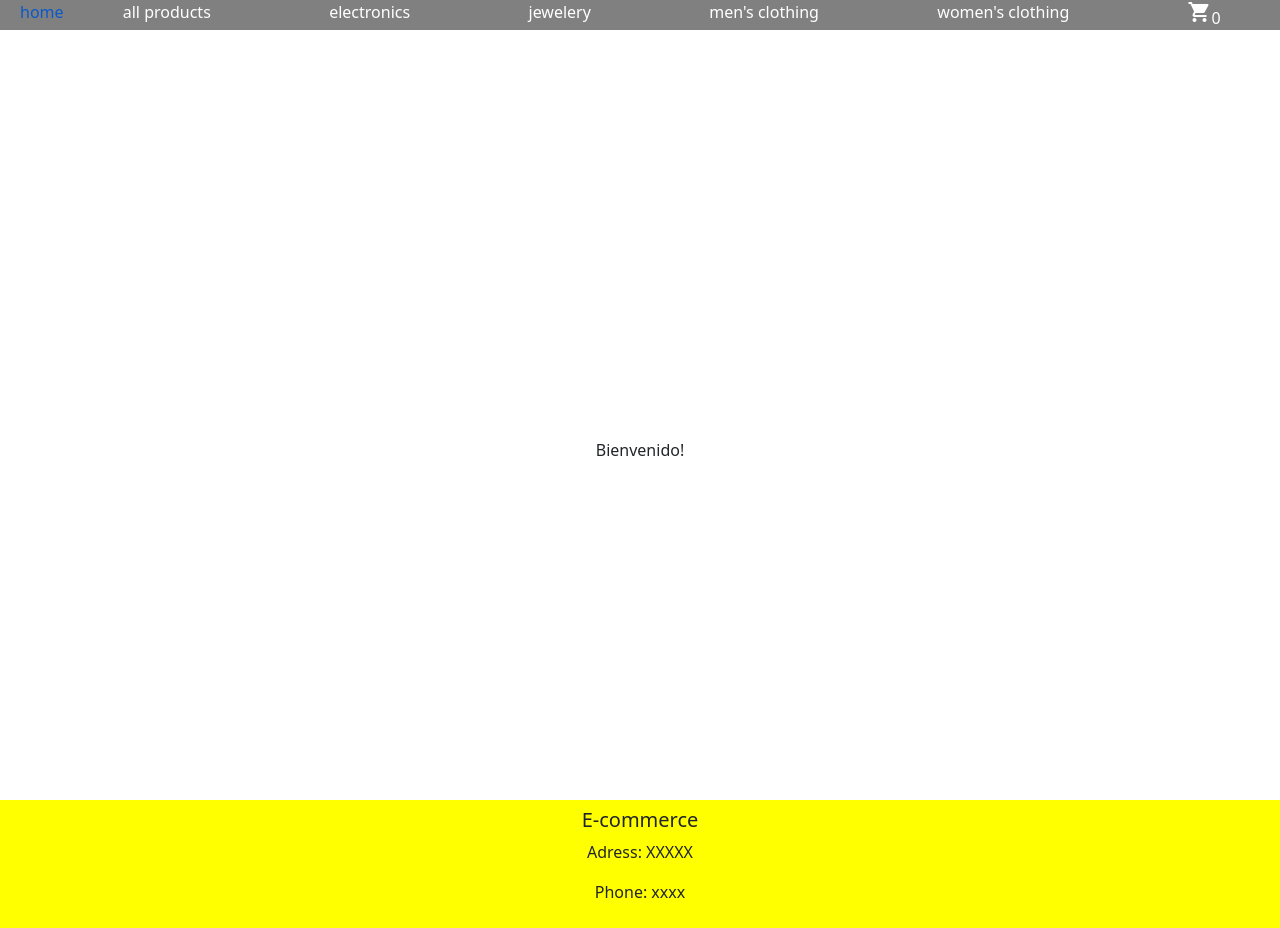
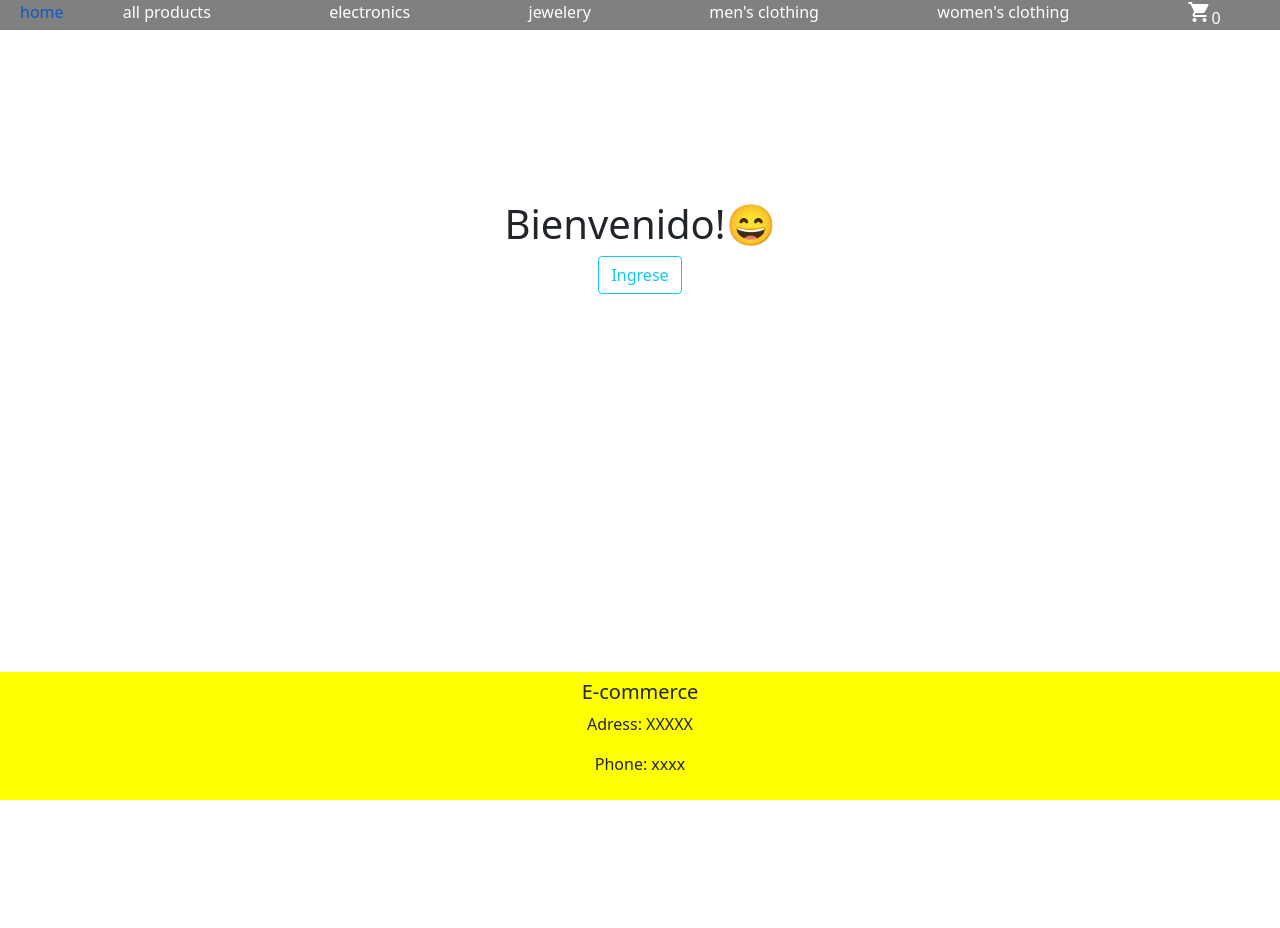
Before and after one commit to vueno1/my-app-Ueno, a React (Create React App) app: page / in a window 1280 px wide. After the commit the page ends 800 px from the top, so only its background shows below. Built offline with nearby package versions, Linux system fonts and the light colour scheme.

Commit message:
ajuste css, toastify

```diff
--- a/src/App.js
+++ b/src/App.js
@@ -8,6 +8,8 @@ import ItemDetailContainer from "./componentes/main/details/ItemDetailContainer"
 import { BrowserRouter, Routes, Route } from "react-router-dom";
 import CustomProvider from "./componentes/context/mi contexto";
 import 'bootstrap/dist/css/bootstrap.min.css';
+import { ToastContainer} from 'react-toastify';
+import 'react-toastify/dist/ReactToastify.css';
 
 const App = () => {
 
@@ -34,6 +36,8 @@ const App = () => {
                         <Route path= "/carrito" element= {<Carrito/>} />
                     </Routes>
 
+                    <ToastContainer />
+
                     <Footer/>
 
                 </BrowserRouter>
--- a/src/Carrito.js
+++ b/src/Carrito.js
@@ -1,8 +1,10 @@
 import { useContexto } from './componentes/context/mi contexto'
 import { Link } from 'react-router-dom'
-import { Card, Button } from 'react-bootstrap'
+import { Card, Button} from 'react-bootstrap'
 import { db } from './firebase'
 import { addDoc, collection, serverTimestamp } from 'firebase/firestore'
+import Formulario from './Formulario'
+
 
 function Carrito() {
 
@@ -32,7 +34,10 @@ function Carrito() {
     }
 
     return (
+
         <div className='carrito'>
+
+            <h1>Sector Carrito:</h1>
             {carrito.length > 0 ? (
                 <ul>
                     {carrito.map ((producto, indice) => {
@@ -72,7 +77,9 @@ function Carrito() {
                     <Card className='carritoNoHayNada'>
                         <Card.Body>No hay productos en el carrito</Card.Body>
                     </Card>
-                    <Link to="/productos">sigo comprando</Link>
+                    <Link to="/productos" >
+                        <Button variant="info">Seguir la Compra</Button>
+                    </Link>
                 </div>
             )}
         </div>
--- /dev/null
+++ b/src/Formulario.js
@@ -0,0 +1,14 @@
+import React from 'react';
+
+
+
+
+const Formulario = () => {
+    return (
+        <div>
+
+        </div>
+    );
+}
+
+export default Formulario;
--- a/src/Home.js
+++ b/src/Home.js
@@ -1,12 +1,19 @@
 import React from 'react'
+import { Button } from 'react-bootstrap'
+import { Link } from 'react-router-dom'
+
 
 
 function Home () {
 
+
     return (
         <main className='mainDetalle'>
             <div className='home'>
-                Bienvenido!
+                <h1>Bienvenido!😄</h1>
+                <Link to="/productos" className='btn_ingrese'>
+                    <Button variant="outline-info">Ingrese</Button>
+                </Link>
             </div>
         </main>
     )
--- a/src/componentes/context/mi contexto.js
+++ b/src/componentes/context/mi contexto.js
@@ -32,7 +32,7 @@ const CustomProvider = ({children}) => {
 
         producto.map ( (e) => {
             const precioPorCantidad = e.precio*cantidad
-            setPrecioTotal (precioTotal + precioPorCantidad)
+            return setPrecioTotal (precioTotal + precioPorCantidad)
         })
         setCantidadTotal (cantidadTotal + cantidad)
     }
--- a/src/componentes/main/ItemCount.js
+++ b/src/componentes/main/ItemCount.js
@@ -1,6 +1,8 @@
 import React from 'react'
 import Button from 'react-bootstrap/Button'
 import { useState } from "react";
+import { toast } from 'react-toastify';
+
 
 function ItemCount({stock, initial, onAdd }) {
 
@@ -29,6 +31,23 @@ function ItemCount({stock, initial, onAdd }) {
         onAdd (contador)
     }
 
+    const toastify = () => {
+        toast ('✔️ agregado a carrito', {
+        position: "top-right",
+        autoClose: 3000,
+        hideProgressBar: false,
+        closeOnClick: true,
+        pauseOnHover: true,
+        draggable: true,
+        progress: undefined,
+        })
+    }
+
+    const mensaje = () => {
+        agregarCantidad ()
+        toastify ()
+    }
+
     return (
         <div className= "divBotonesFuera">
             <div className= "divBotones">
@@ -38,7 +57,8 @@ function ItemCount({stock, initial, onAdd }) {
             </div>
 
             <div className= "divBotonAgregarCarrito">
-                <Button onClick= {agregarCantidad} variant="outline-info">Agregar al Carrito </Button>
+                <Button onClick= {mensaje} variant="outline-info">Agregar al Carrito </Button>
+
             </div>
         </div>
     )
--- a/src/componentes/main/details/ItemDetailContainer.js
+++ b/src/componentes/main/details/ItemDetailContainer.js
@@ -50,7 +50,7 @@ function ItemDetailContainer() {
 
     return (
 
-        <main className= "mainDetalle">
+        <main>
             {
                 loading? (<BeatLoader/>) : <ItemDetail producto={item} />
             }
--- a/src/style.css
+++ b/src/style.css
@@ -7,11 +7,26 @@
 #root {
     display: flex;
     flex-direction: column;
+    height: 100vh;
+}
+
+.mainDetalle {
+    display: flex;
+    justify-content: center;
+
 }
 
 .home {
-    padding: 100px 0;
+    padding-top: 200px;
+    display: flex;
+    justify-content: center;
+    flex-direction: column;
+}
 
+.btn_ingrese {
+    display: flex;
+    justify-content: center;
+    text-decoration: none;
 }
 
 .header {
@@ -107,14 +122,6 @@
     margin: 100px;
 }
 
-.mainDetalle {
-    padding-top: 100px;
-    height: 100vh;
-    display: flex;
-    justify-content: center;
-    align-items: center;
-}
-
 .footer {
     background-color: yellow;
     padding: 0.5rem 0;
@@ -124,9 +131,7 @@
 
 .carrito {
     padding: 100px 0;
-    height: 100vh;
 }
-
 
 .card_carrito {
     margin-top: 20px;
@@ -148,5 +153,7 @@
 }
 
 .divCarritoVacio {
-    height: 100vh;
+   display: flex;
+   flex-direction: column;
+   justify-content: center;
 }
```
